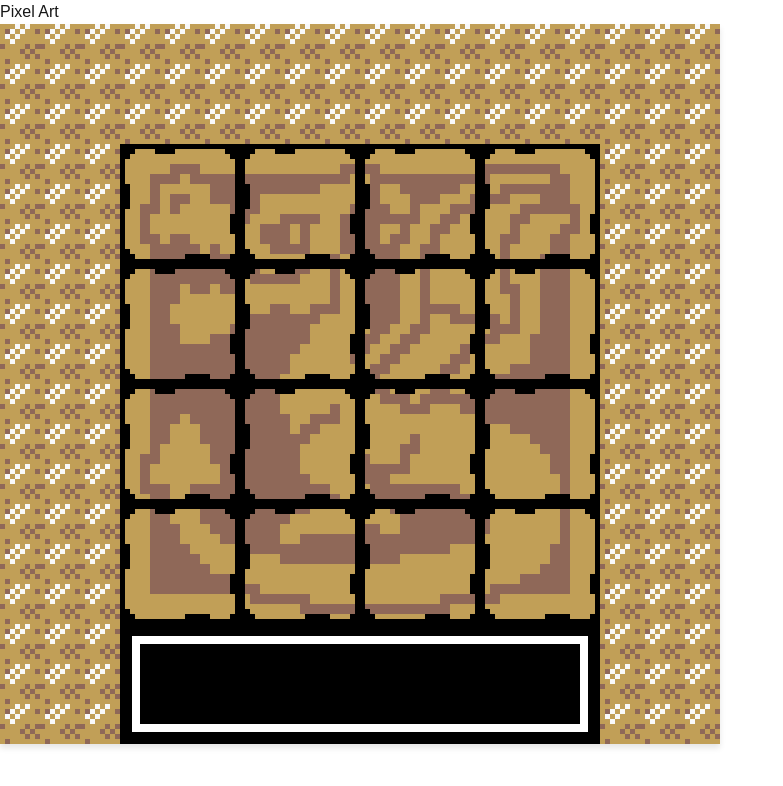
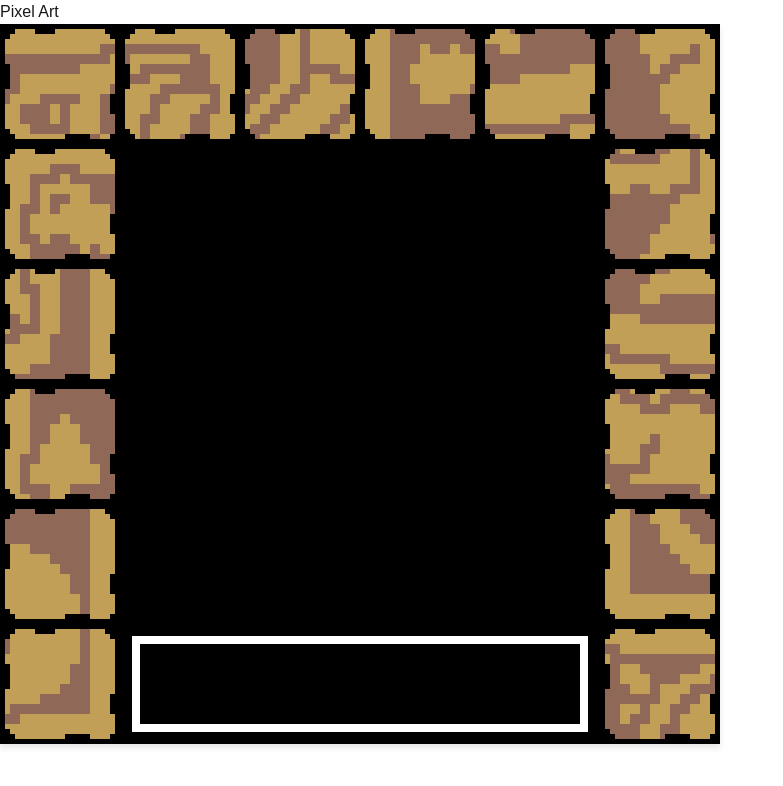
Before and after one commit to gkevinb/ruins-of-alph, a Next.js app: page / in a window 1280 px wide. Shown: the top 786 px of the page, without its empty margins (0-783 px from the left). Built offline with nearby package versions, Linux system fonts and the light colour scheme.

Commit message:
add puzzle logic to check if puzzle is complete and congratulation text appears

```diff
--- a/src/app/page.js
+++ b/src/app/page.js
@@ -272,27 +272,74 @@
     D4: pixelTileD4
   };
 
-  const gridLayout = [
+  const gridLayout = useMemo(
+    () => [
       ['BG', 'BG', 'BG', 'BG', 'BG', 'BG'],
       ['BG', 'A1', 'A2', 'A3', 'A4', 'BG'],
       ['BG', 'B1', 'B2', 'B3', 'B4', 'BG'],
       ['BG', 'C1', 'C2', 'C3', 'C4', 'BG'],
       ['BG', 'D1', 'D2', 'D3', 'D4', 'BG'],
       ['BG', 'BG', 'BG', 'BG', 'BG', 'BG']
-  ];
+    ],
+    []
+  );
 
-  const [placements, setPlacements] = useState(() => {
-    const map = {};
+  const { solvedPlacements, outerCellIds } = useMemo(() => {
+    const solved = {};
+    const outer = [];
 
     gridLayout.forEach((row, rowIndex) => {
       row.forEach((cell, colIndex) => {
+        const cellId = getCellId(rowIndex, colIndex);
+        const isBoardCell =
+          rowIndex === gridLayout.length - 1 && colIndex > 0 && colIndex < row.length - 1;
+
+        const isOuterCell =
+          !isBoardCell &&
+          (rowIndex === 0 ||
+            rowIndex === gridLayout.length - 1 ||
+            colIndex === 0 ||
+            colIndex === row.length - 1);
+
+        if (isOuterCell) {
+          outer.push(cellId);
+        }
+
         if (cell !== 'BG') {
-          map[cell] = getCellId(rowIndex, colIndex);
+          solved[cell] = cellId;
         }
       });
     });
 
+    return { solvedPlacements: solved, outerCellIds: outer };
+  }, [gridLayout]);
+
+  const shuffleArray = (items) => {
+    const array = [...items];
+
+    for (let i = array.length - 1; i > 0; i -= 1) {
+      const j = Math.floor(Math.random() * (i + 1));
+      [array[i], array[j]] = [array[j], array[i]];
+    }
+
+    return array;
+  };
+
+  const [placements, setPlacements] = useState(() => {
+    const tileIds = Object.keys(pixelTileMap);
+
+    if (outerCellIds.length >= tileIds.length) {
+      const shuffledCells = shuffleArray(outerCellIds);
+      const map = {};
+
+      tileIds.forEach((tileId, index) => {
+        map[tileId] = shuffledCells[index];
+      });
+
       return map;
+    }
+
+    return { ...solvedPlacements };
   });
 
   const cellOccupants = useMemo(() => {
@@ -304,6 +351,12 @@
 
     return entries;
   }, [placements]);
+
+  const isSolved = useMemo(() => {
+    return Object.entries(solvedPlacements).every(
+      ([tileId, targetCellId]) => placements[tileId] === targetCellId
+    );
+  }, [placements, solvedPlacements]);
 
   const handleDragEnd = (event) => {
     const { active, over } = event;
@@ -357,7 +410,7 @@
                       className={`${styles.gridItem} ${styles.boardItem}`}
                       key="text-board"
                     >
-                      <TextBoard />
+                      <TextBoard message={isSolved ? 'congrats on finishing puzzle' : ''} />
                     </div>
                   );
                 }
--- a/src/components/BackgroundPixels/BackgroundPixels.jsx
+++ b/src/components/BackgroundPixels/BackgroundPixels.jsx
@@ -1,7 +1,7 @@
 'use client'
 
-import React, { useEffect } from "react";
-import styles from "./BackgroundPixels.module.css";
+import React, { useEffect, useRef } from 'react';
+import styles from './BackgroundPixels.module.css';
 
 const pixelArtCompressed = [
   "11101011",
@@ -27,20 +27,18 @@
 };
 
 const BackgroundPixels = ({ componentId, pixelSize = 5, targetSize = 24 }) => {
+  const containerRef = useRef(null);
+
   useEffect(() => {
-    if (!componentId) {
-      return;
-    }
-
-    const tiledPixelArt = tilePixelArt(pixelArtCompressed, targetSize);
-    const canvas = document.createElement("canvas");
-    const container = document.getElementById(componentId);
+    const container = containerRef.current;
 
     if (!container) {
       return;
     }
 
-    const ctx = canvas.getContext("2d");
+    const tiledPixelArt = tilePixelArt(pixelArtCompressed, targetSize);
+    const canvas = document.createElement('canvas');
+    const ctx = canvas.getContext('2d');
     canvas.width = tiledPixelArt[0].length * pixelSize;
     canvas.height = tiledPixelArt.length * pixelSize;
 
@@ -49,13 +47,13 @@
     tiledPixelArt.forEach((row, rowIndex) => {
       row.split("").forEach((pixel, colIndex) => {
         if (pixel === "0") {
-          ctx.fillStyle = "#f9f9f9";
+          ctx.fillStyle = '#f9f9f9';
         }
         if (pixel === "1") {
-          ctx.fillStyle = "#c19f57";
+          ctx.fillStyle = '#c19f57';
         }
         if (pixel === "2") {
-          ctx.fillStyle = "#8f6858";
+          ctx.fillStyle = '#8f6858';
         }
 
         ctx.fillRect(
@@ -66,11 +64,11 @@
         );
       });
     });
-  }, [componentId, pixelSize, targetSize]);
+  }, [pixelSize, targetSize]);
 
   const classes = ['canvas-cell', styles.container].join(' ');
 
-  return <div id={componentId} className={classes}></div>;
+  return <div id={componentId} ref={containerRef} className={classes}></div>;
 };
 
 export default BackgroundPixels;
--- a/src/components/BlackTile/BlackTile.jsx
+++ b/src/components/BlackTile/BlackTile.jsx
@@ -1,15 +1,13 @@
 'use client'
 
-import React, { useEffect } from 'react';
+import React, { useEffect, useRef } from 'react';
 import styles from './BlackTile.module.css';
 
 const BlackTile = ({ componentId, pixelSize = 5, targetSize = 24 }) => {
+  const containerRef = useRef(null);
+
   useEffect(() => {
-    if (!componentId) {
-      return;
-    }
-
-    const container = document.getElementById(componentId);
+    const container = containerRef.current;
 
     if (!container) {
       return;
@@ -25,11 +23,11 @@
     ctx.fillRect(0, 0, canvas.width, canvas.height);
 
     container.replaceChildren(canvas);
-  }, [componentId, pixelSize, targetSize]);
+  }, [pixelSize, targetSize]);
 
   const classes = ['canvas-cell', styles.container].join(' ');
 
-  return <div id={componentId} className={classes}></div>;
+  return <div id={componentId} ref={containerRef} className={classes}></div>;
 };
 
 export default BlackTile;
--- a/src/components/PixelArtCanvas/PixelArtCanvas.jsx
+++ b/src/components/PixelArtCanvas/PixelArtCanvas.jsx
@@ -1,9 +1,11 @@
 'use client'
 
-import React, { useEffect } from "react";
-import styles from "./PixelArtCanvas.module.css";
+import React, { useEffect, useRef } from 'react';
+import styles from './PixelArtCanvas.module.css';
 
 const PixelArtCanvas = ({ useMask, tilePixels, componentId, pixelSize = 5 }) => {
+  const containerRef = useRef(null);
+
   const mask = [
     "111111111111111111111111",
     "111000011110000000000111",
@@ -64,7 +66,14 @@
   };
 
   useEffect(() => {
-    if (!componentId) {
+    const container = containerRef.current;
+
+    if (!container) {
+      return;
+    }
+
+    if (!tilePixels) {
+      container.replaceChildren();
       return;
     }
 
@@ -72,14 +81,8 @@
     const pixelArtExpanded = expandPixelArt(tilePixels, scale);
     const finalPixelArt = useMask ? applyMask(pixelArtExpanded, mask) : pixelArtExpanded;
 
-    const canvas = document.createElement("canvas");
-    const container = document.getElementById(componentId);
-
-    if (!container) {
-      return;
-    }
-
-    const ctx = canvas.getContext("2d");
+    const canvas = document.createElement('canvas');
+    const ctx = canvas.getContext('2d');
     canvas.width = finalPixelArt[0].length * pixelSize;
     canvas.height = finalPixelArt.length * pixelSize;
 
@@ -88,13 +91,13 @@
     finalPixelArt.forEach((row, rowIndex) => {
       row.split("").forEach((pixel, colIndex) => {
         if (pixel === "1") {
-          ctx.fillStyle = "#c19f57";
+          ctx.fillStyle = '#c19f57';
         }
         if (pixel === "2") {
-          ctx.fillStyle = "#8f6858";
+          ctx.fillStyle = '#8f6858';
         }
         if (pixel === "3") {
-          ctx.fillStyle = "#000000";
+          ctx.fillStyle = '#000000';
         }
 
         ctx.fillRect(
@@ -105,11 +108,11 @@
         );
       });
     });
-  }, [useMask, tilePixels, componentId, pixelSize]);
+  }, [useMask, tilePixels, pixelSize]);
 
   const classes = ['canvas-cell', styles.container].join(' ');
 
-  return <div id={componentId} className={classes}></div>;
+  return <div id={componentId} ref={containerRef} className={classes}></div>;
 };
 
 export default PixelArtCanvas;
--- a/src/components/TextBoard/TextBoard.jsx
+++ b/src/components/TextBoard/TextBoard.jsx
@@ -2,10 +2,12 @@
 
 import styles from './TextBoard.module.css';
 
-const TextBoard = () => {
+const TextBoard = ({ message = '' }) => {
   return (
     <div className={styles.board}>
-      <div className={styles.inner} />
+      <div className={styles.inner}>
+        {message ? <span className={styles.message}>{message}</span> : null}
+      </div>
     </div>
   );
 };
--- a/src/components/TextBoard/TextBoard.module.css
+++ b/src/components/TextBoard/TextBoard.module.css
@@ -15,4 +15,17 @@
   border: 8px solid #ffffff;
   background-color: #000000;
   box-sizing: border-box;
+  display: flex;
+  justify-content: center;
+  align-items: center;
+  padding: 12px;
+  text-align: center;
 }
+
+.message {
+  color: #ffffff;
+  font-size: 20px;
+  line-height: 1.4;
+  text-transform: uppercase;
+  letter-spacing: 0.08em;
+}
--- a/src/components/TileDraggable/TileDraggable.module.css
+++ b/src/components/TileDraggable/TileDraggable.module.css
@@ -1,6 +1,6 @@
 .root {
   position: relative;
-  z-index: 1;
+  z-index: 5;
   width: 100%;
   height: 100%;
   display: flex;
@@ -11,5 +11,5 @@
 
 .isDragging {
   cursor: grabbing;
-  z-index: 10;
+  z-index: 20;
 }
```
Lines whose indentation alone changed are shown as unchanged.
